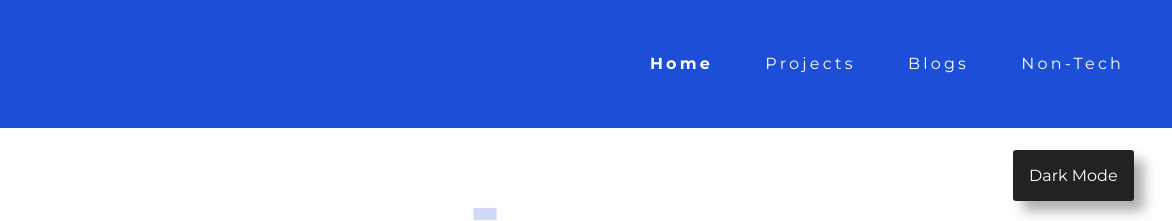
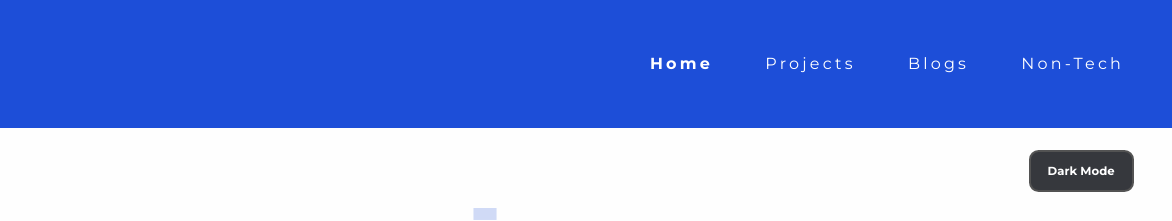
Before and after one commit to asaxena012/portfolio-aditya-saxena, a plain HTML site: page index.html in a window 1280 px wide. Shown: the top 221 px of the page, 108-1280 px from the left. Drawn offline with nearby package versions, Linux system fonts and the light colour scheme.

Commit message:
css: redesigned toggle button to flat design

```diff
--- a/style.css
+++ b/style.css
@@ -122,9 +122,6 @@ hr {
   color: white;
   letter-spacing: 0.2rem;
   transition: 1s;
-}
-
-.nav-pills {
 }
 
 .link-active {
@@ -267,26 +264,41 @@ button {
   top: 150px;
   right: 3%;
   font-family: "Montserrat", sans-serif;
-  font-size: 1rem;
-  background-color: #222;
+  transition: 0.5s;
+
+  text-decoration: none;
+  border-radius: 0.6rem;
+  padding: 12px 17px;
+  border: solid 2px #535353;
   color: white;
-  border: none;
-  padding: 1rem;
-  border-radius: 0.2rem;
-  box-shadow: 10px 10px 12px rgba(0, 0, 0, 0.308);
-  transition: 0.5s;
+  text-align: center;
+  vertical-align: middle;
+  overflow: hidden;
+  font-weight: bold;
+  transition: 0.4s;
+  font-size: 0.73rem;
+  background-color: #36383d;
 }
 
-.btn-theme:active {
+.btn-theme:hover {
+  background-color: #535353;
+  color: white;
+}
+
+/* .btn-theme:active {
   transform: translate(+2%, +10%);
   box-shadow: 7px 5px 5px rgba(0, 0, 0, 0.5);
   border: none;
-}
+} */
 
 .btn-light {
   background-color: white;
   color: #111;
-  box-shadow: 5px 5px 12px rgba(250, 249, 249, 0.308);
+}
+
+.btn-light:hover {
+  background-color: #c6c6c7;
+  color: #202124;
 }
 
 .btn-light:active {
```
